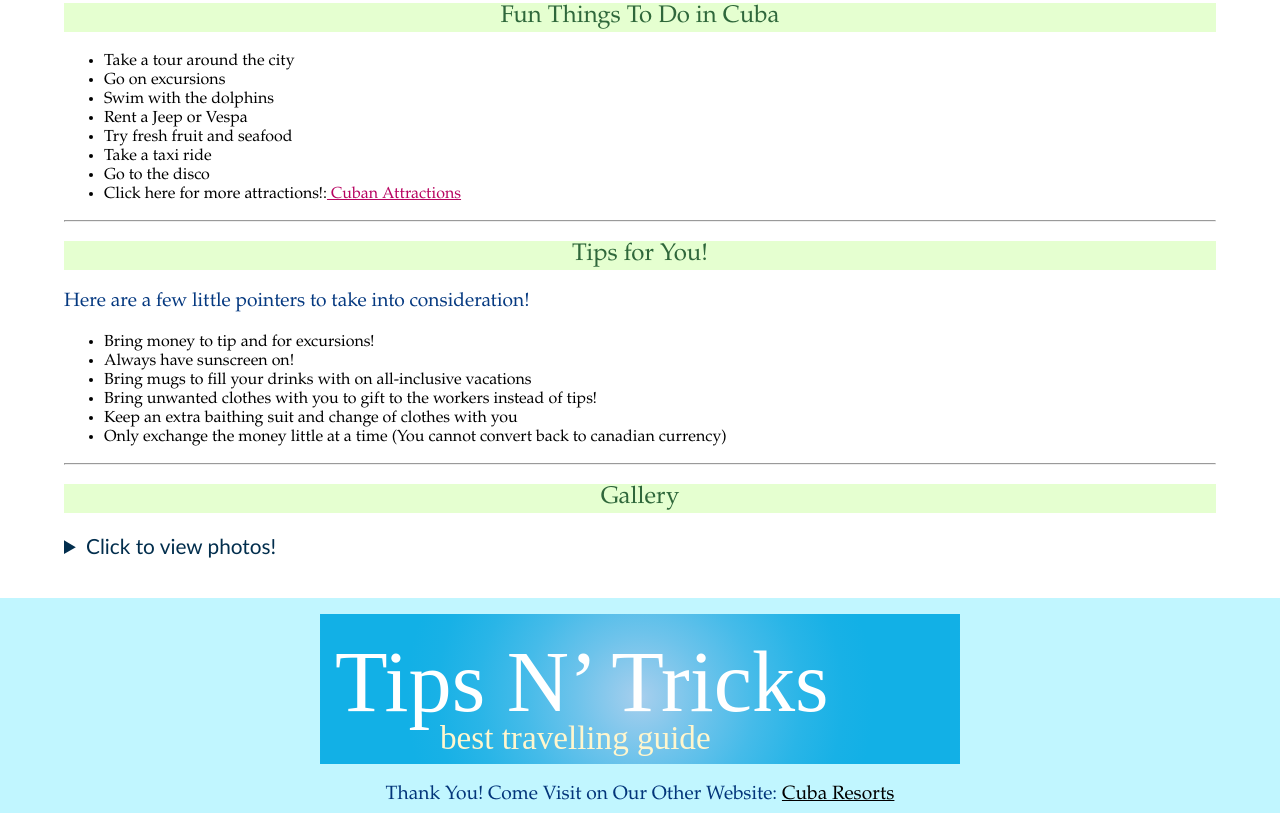
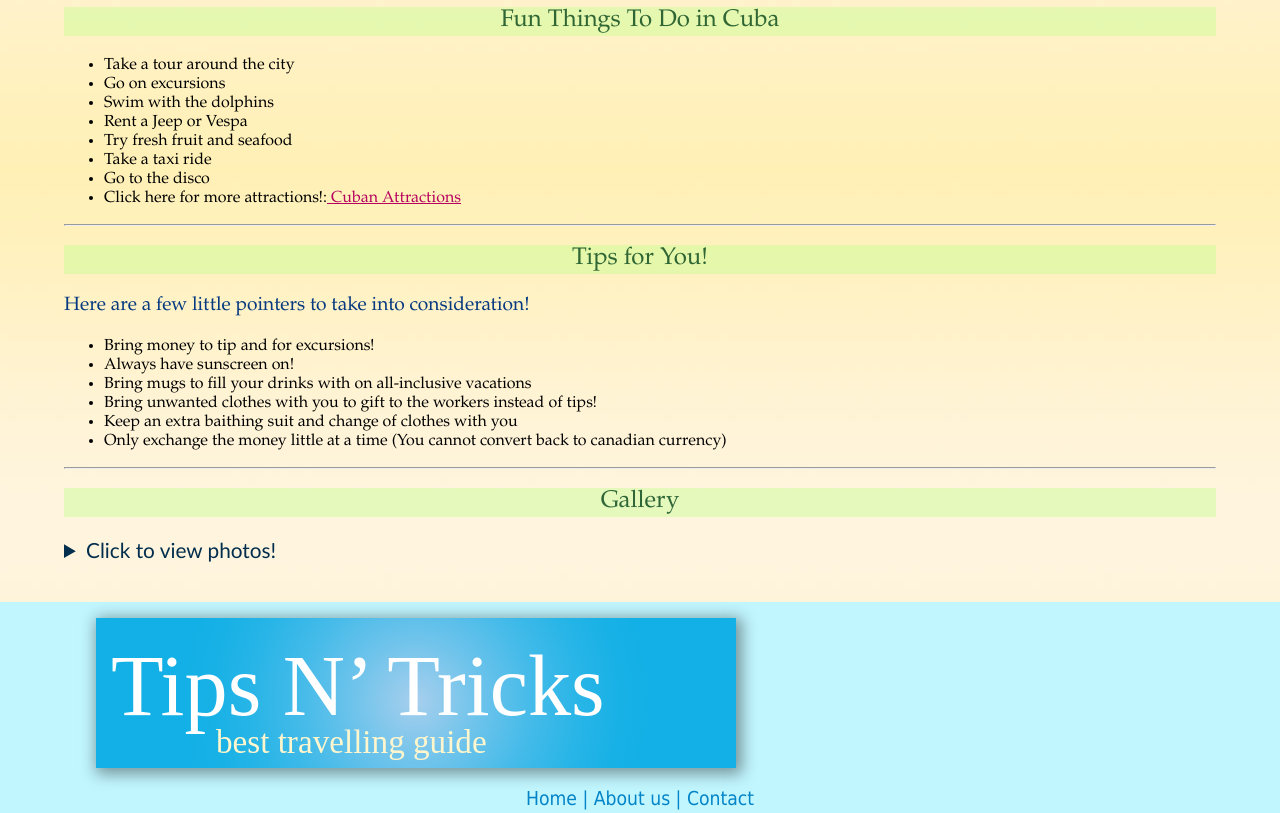
Before and after one commit to franchescamansour/assignement1, a plain HTML site: page index.html in a window 1280 px wide. Shown: the part 1986-2799 px from the top of the page. Drawn offline with Linux system fonts and the light colour scheme; files whose address does not match are found by name.

Commit message:
Wesbite Finished

```diff
--- a/css/general.css
+++ b/css/general.css
@@ -19,6 +19,7 @@ html {
 	text-size-adjust: 100%;
     font-size: 100%;
     font-family: "Helvetica Neue", Helvetica, Arial, sans-serif;
+    background-image:url(../images/backgroundimage.jpg);
 }
 
 img {
@@ -26,7 +27,8 @@ img {
     margin-top:1rem;
     margin-left:4rem;
     display: block;
-    border: .1rem solid black;
+    border: .2rem dashed white;
+    box-shadow: .2rem .2rem .9rem .2rem rgba(0, 0, 0, .4);
 }
 
 body{
@@ -36,7 +38,6 @@ body{
 
 header{
     overflow: hidden;
-    background: #95efff;
 }
 
 .logo{
@@ -49,11 +50,12 @@ header{
 
 .billboard{
     overflow: hidden;
-    background-image: url(/Users/cocomansour/Documents/Second%20Term/Interaction%20Design%201/github/assignement1/images/billboard.jpg);
+    background-image: url(../images/billboard.jpg);
     background-color: #FFF;
     background-repeat: no-repeat;
     background-position: center center;
     background-size: 60rem;
+    box-shadow: .2rem .2rem .9rem .2rem rgba(0, 0, 0, .4);
 }
 
 hr{
@@ -65,7 +67,7 @@ hr{
     font-size: 4rem;
     font-weight: normal;
     float: left;
-    margin: 0 1rem 1rem ;
+    margin: 1rem .5rem 1rem 0;
     color: #7FC8F4;
 }
 
@@ -93,7 +95,6 @@ h2 {
 article{
     margin: 0;
     padding: 1rem 5%;
-    overflow: hidden;
 }
 
 p{
@@ -124,11 +125,13 @@ footer{
 }
 
 footer p{
-    color: #02357a;
+    color: #0384c7;
     font-size: 1.2rem;
+    font-weight:normal;
     margin-right:1rem;
     margin-left: 1rem;
     text-align: center;
+    font-family: Tahoma,Verdana,Segoe,sans-serif;
 }
 
 footer a{
@@ -138,7 +141,7 @@ footer a{
 
 footer img{
     border-style: none;
-    padding-top:1rem;
-    margin:auto;
+    margin-top:1rem;
+    margin-left:6rem;
     width:50%;
 }
--- a/index.html
+++ b/index.html
@@ -72,7 +72,8 @@
 
         <footer>
             <img src="images/logo.svg">
-       <p>Thank You! Come Visit on Our Other Website: <a href="http://autenticacuba.com/#axzz2uaXJFaYR"> Cuba Resorts</a> </p>
+            <p>Home | About us | Contact</p>
+            <p>Thank You! Come Visit on Our Other Website: <a href="http://autenticacuba.com/#axzz2uaXJFaYR"> Cuba Resorts</a> </p>
         </footer>
 
 </body>
```
